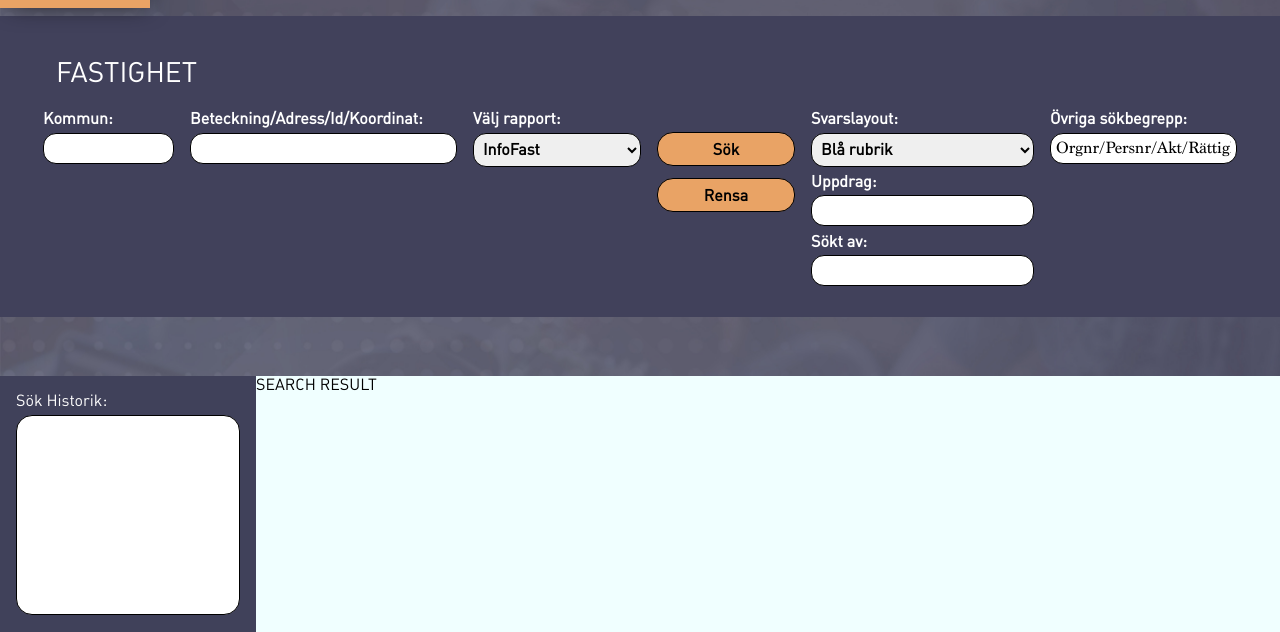
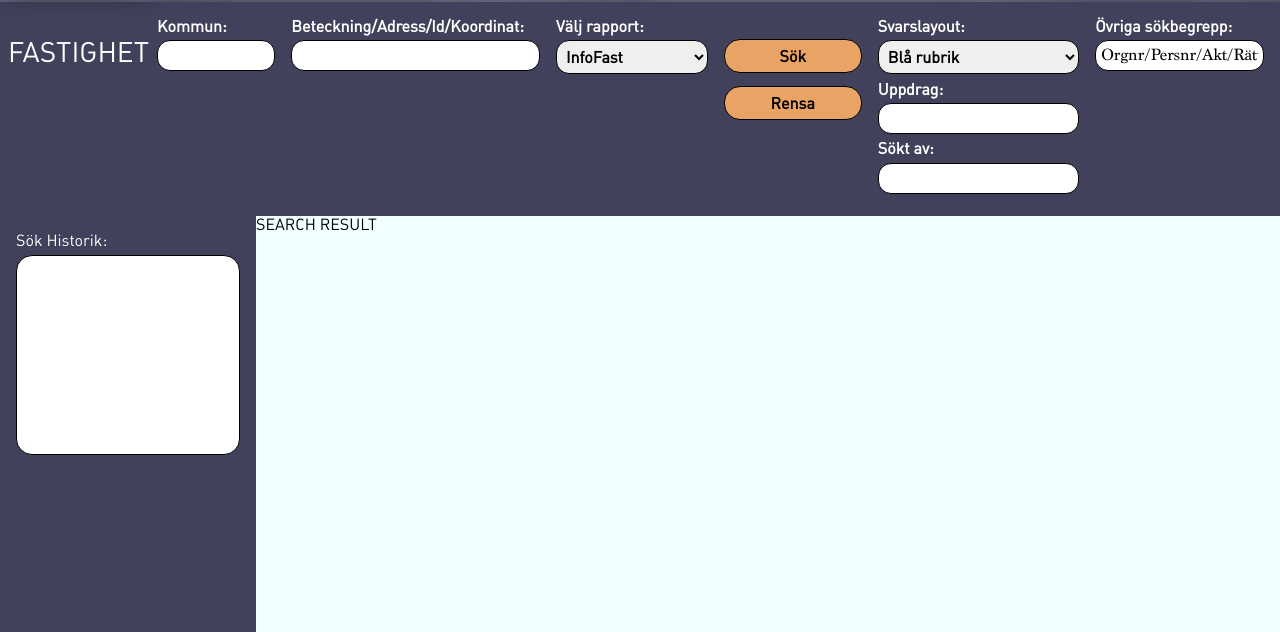
Before and after one commit to hakantas212/infotrader, a plain HTML site: page search-fastighet.html in a window 1280 px wide. Shown: the part 168-800 px from the top of the page. Drawn offline with Linux system fonts and the light colour scheme; some packages are replaced by stand-ins of ours.

Commit message:
removed fixed height

```diff
--- a/assets/css/services.css
+++ b/assets/css/services.css
@@ -149,25 +149,22 @@
 .search-fastighet {
   background: #40415a url(../images/bgvfcdsdfg.jpg) no-repeat 0 0;
   background-size: cover;
-  min-height: 450px;
 }
 
 
 .search-fastighet-container {
 background-color: #41415B;
-min-height: 275px;
-max-height: 100%;
+max-height: 300px;
 color: #fff;
 }
 
 .search-fastighet-container h1 {
   font-size: 1.75em;
-  padding-top: 1.5em;
-  padding-left: 2em;
+  margin-top: 1em;
 }
 
 .sok-tips-container {
-padding: 2em 0 0.5em 0;
+padding: 1.1em 0 0.5em 0;
 position: relative;
 }
 .sok-tips {
@@ -242,7 +239,7 @@ font-family: "marionregular", sans-serif;
 .sokform {
   display: flex;
   justify-content: center;
-  padding: 1em;
+  padding: 0.5em;
 }
 
 form#sok_form input, select {
--- a/search-fastighet.html
+++ b/search-fastighet.html
@@ -141,8 +141,8 @@
 				</div>
 
 				<div class="search-fastighet-container">
-					<h1>FASTIGHET</h1>
 					<form action="https://www.infotrader.se/fastighet/" method="post" target="res_page" class="sokform" id="sok_form">
+						<h1>FASTIGHET</h1>
 						<div class="form-group kommun-list-container">
 							<span>Kommun:</span>
 							<input type="text" list="komlista" name="kommun" id="kommun" size="13" tabindex="1" value="">
```
